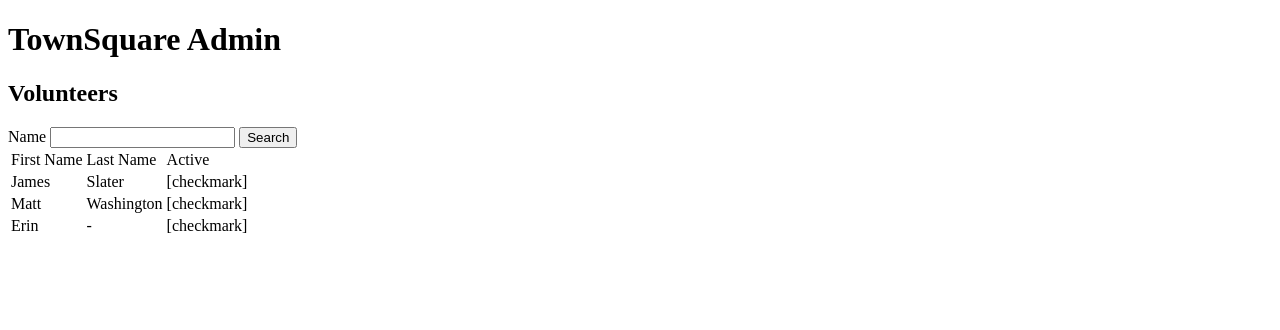
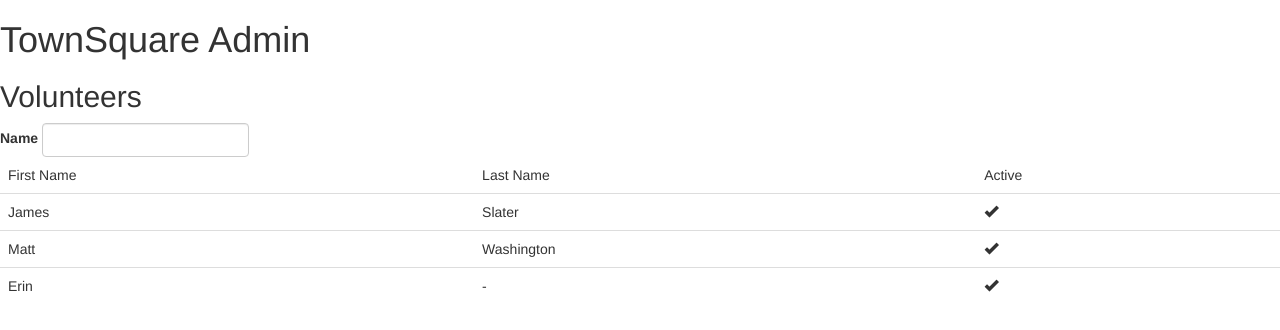
Before and after one commit to sc3/townsquare-admin, a plain HTML site: page index.html in a window 1280 px wide. Drawn offline with Linux system fonts and the light colour scheme.

Commit message:
Bootstrapped layout of index

```diff
--- a/index.html
+++ b/index.html
@@ -2,21 +2,39 @@
 
 <html>
     <head>
+
+        <meta charset="utf-8">
+        <meta http-equiv="X-UA-Compatible" content="IE=edge">
+        <meta name="viewport" content="width=device-width, initial-scale=1">
+
         <title>TownSquare Admin</title>
+
+        <link href="/css/bootstrap.min.css" rel="stylesheet">
+
+        <!--[if lt IE 9]>
+            <script src="https://oss.maxcdn.com/html5shiv/3.7.2/html5shiv.min.js"></script>
+            <script src="https://oss.maxcdn.com/respond/1.4.2/respond.min.js"></script>
+        <![endif]-->
+
     </head>
     <body>
+        <div>
             <h1>TownSquare Admin</h1>
 
             <h2>Volunteers</h2>
 
             <div id="volunteer-search">
-            <label>Name</label>
-            <input type="text" /> <button>Search</button>
+                <form class="form-inline">
+                    <div class="form-group">
+                        <label for="search-box">Name</label>
+                        <input type="text" id="search-box" class="form-control" />
+                    </div>
+                </form>
             </div>
 
             <div class="records-list" id="volunteers">
 
-            <table>
+                <table class="table">
 
                     <thead>
                         <tr><td>First Name</td><td>Last Name</td><td>Active</td></tr>
@@ -26,24 +44,37 @@
                     <tbody>
 
                         <tr>
-                        <td>James</td><td>Slater</td><td>[checkmark]</td>
+                            <td>James</td>
+                            <td>Slater</td>
+                            <td>
+                                <span class="glyphicon glyphicon-ok" aria-hidden="true"></span>
+                            </td>
                         </tr>
 
                         <tr>
-                        <td>Matt</td><td>Washington</td><td>[checkmark]</td>
+                            <td>Matt</td>
+                            <td>Washington</td>
+                            <td>
+                                <span class="glyphicon glyphicon-ok" aria-hidden="true"></span>
+                            </td>
                         </tr>
 
                         <tr>
-                        <td>Erin</td><td>-</td><td>[checkmark]</td>
+                            <td>Erin</td>
+                            <td>
+                                -
+                            </td>
+                            <td>
+                                <span class="glyphicon glyphicon-ok" aria-hidden="true"></span>
+                            </td>
                         </tr>
 
                     </tbody>
 
                 </table>
-
-
-        </di>
-
-
+            </div>
+        </div>
+        <script src="/lib/jquery-2.1.3.min.js"></script>
+        <script src="/lib/bootstrap.min.js"></script>
     </body>
 </html>
```
Lines whose indentation alone changed are shown as unchanged.
